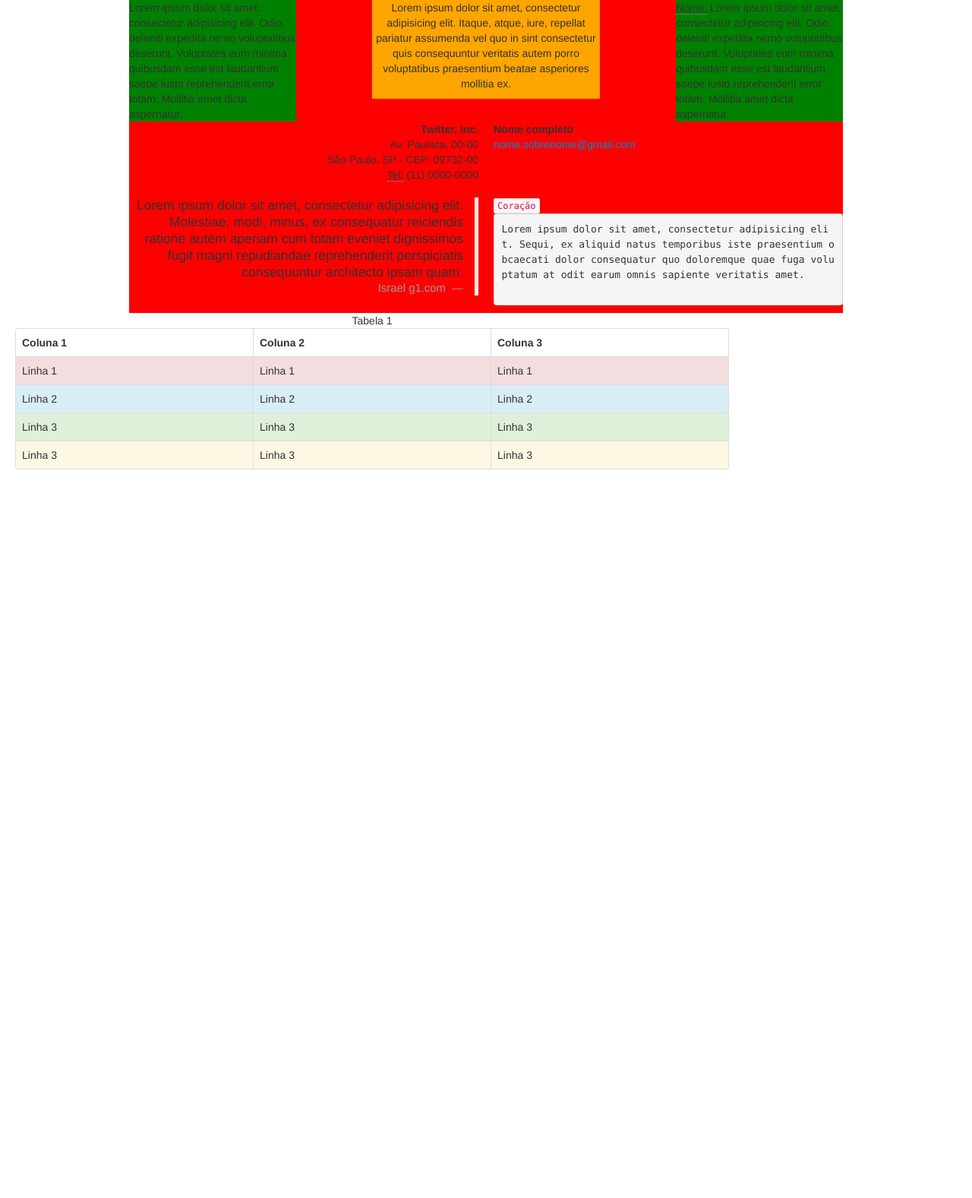
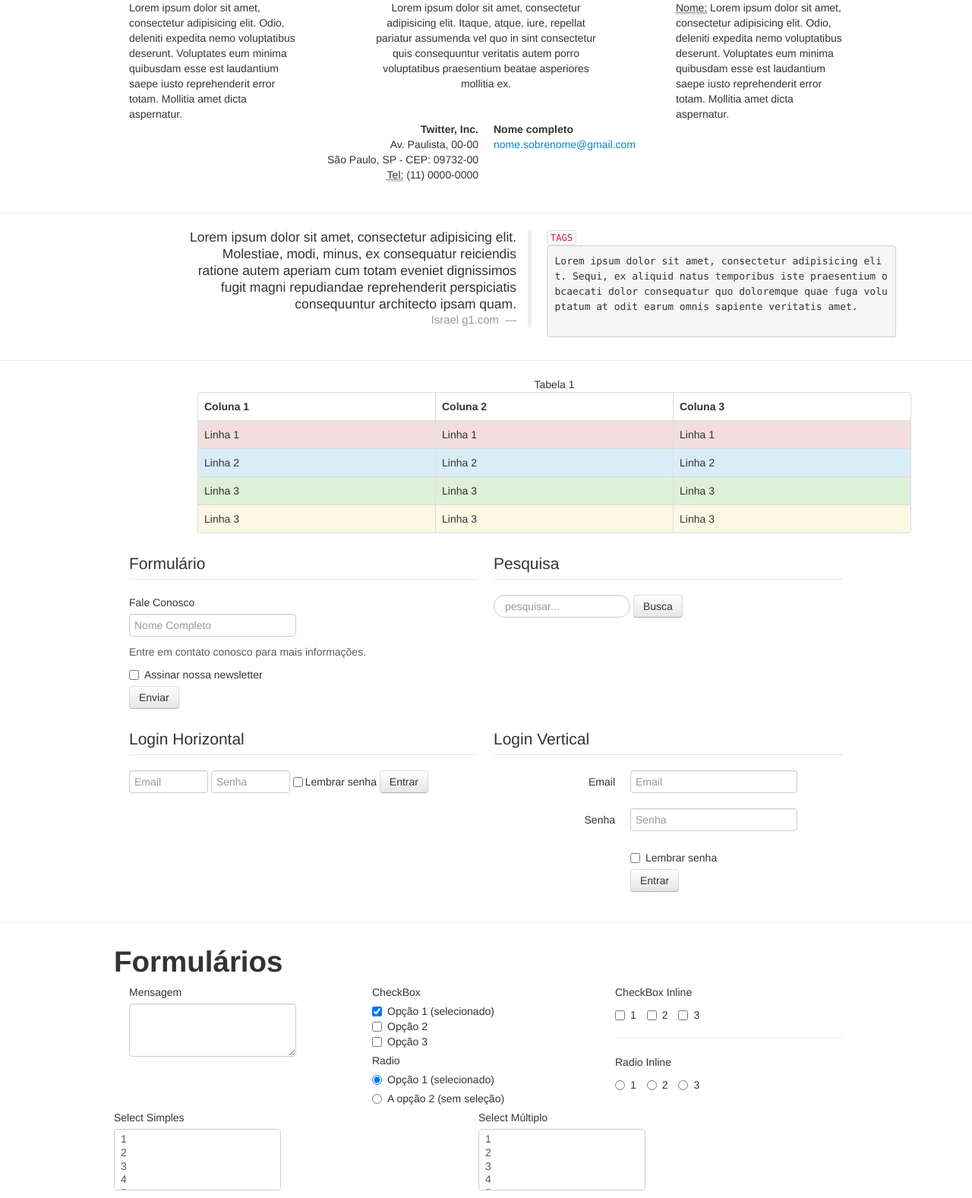
Before and after one commit to raloliver/bootstrap, a PHP site: page / in a window 1280 px wide. Shown: the whole page at 76% size. Before the commit the page ends 618 px from the top, so only its background shows below. Run offline with PHP 8.4, Linux system fonts and the light colour scheme.

Commit message:
Exemplos de Formulários com Bootstrap
Parte 1/2

```diff
--- a/index.php
+++ b/index.php
@@ -10,9 +10,9 @@
 				<script $src="js/html5shiv.js"></script>
 			<![endif]-->
 			<style type="text/css">
-				.container{background: red;}
+				/*.container{background: red;}
 				.span3{background: green;}
-				.span4{background: orange;}
+				.span4{background: orange;}*/
 			</style>
 		</head>
 		<body>
@@ -45,8 +45,10 @@
 					</address>
 				</div>
 			</div>
+			</div>
+			<hr>
 			<div class="row">
-				<div class="span6">
+				<div class="span6 offset3">
 					<blockquote class="pull-right">
 						<p>
 							Lorem ipsum dolor sit amet, consectetur adipisicing elit. Molestiae, modi, minus, ex consequatur reiciendis ratione autem aperiam cum totam eveniet dignissimos fugit magni repudiandae reprehenderit perspiciatis consequuntur architecto ipsam quam.
@@ -57,14 +59,14 @@
 					</blockquote>
 				</div>
 				<div class="span6">
-					<code>Coração</code>
+					<code>TAGS</code>
 					<pre>
 Lorem ipsum dolor sit amet, consectetur adipisicing elit. Sequi, ex aliquid natus temporibus iste praesentium obcaecati dolor consequatur quo doloremque quae fuga voluptatum at odit earum omnis sapiente veritatis amet.
 					</pre>
 				</div>
 			</div>
-			</div>
-				<div class="span12">
+			<hr>
+				<div class="span12 offset3">
 					<table class="table table-bordered table-hover">
 						<caption>Tabela 1</caption>
 							<thead>
@@ -98,7 +100,142 @@ Lorem ipsum dolor sit amet, consectetur adipisicing elit. Sequi, ex aliquid natu
 						</tbody>
 					</table>
 				</div>
+				<div class="container">
+					<div class="row">
+						<div class="span6">
+							<form>
+								<legend>Formulário</legend>
+									<label>Fale Conosco</label>
+									<input type="text" placeholder="Nome Completo">
+									<span class="help-block">Entre em contato conosco para mais informações.</span>
+									<label class="checkbox">
+									<input type="checkbox"> Assinar nossa newsletter
+									</label>
+									<button type="submit" class="btn">Enviar</button>
+							</form>
+						</div>
+						<div class="span6">
+							<form class="form-search">
+								<legend>Pesquisa</legend>
+								<input type="text" class="input-medium search-query" placeholder="pesquisar...">
+								<button type="submit" class="btn">Busca</button>
+							</form>
+						</div>
+					</div>
+				</div>
+				<div class="container">
+					<div class="row">
+						<div class="span6">
+							<form class="form-inline">
+								<legend>Login Horizontal</legend>
+								<input type="text" class="input-small" placeholder="Email">
+								<input type="password" class="input-small" placeholder="Senha">
+								<label class="checkbox">
+								<input type="checkbox"> Lembrar senha
+								</label>
+								<button type="submit" class="btn">Entrar</button>
+							</form>
+						</div>
+						<div class="span6">
+							<form class="form-horizontal">
+								<legend>Login Vertical</legend>
+									<div class="control-group">
+										<label class="control-label" for="inputEmail">Email</label>
+										<div class="controls">
+										<input type="text" id="inputEmail" placeholder="Email">
+										</div>
+									</div>
+									<div class="control-group">
+										<label class="control-label" for="inputPassword">Senha</label>
+										<div class="controls">
+										<input type="password" id="inputPassword" placeholder="Senha">
+									</div>
+									</div>
+									<div class="control-group">
+									<div class="controls">
+										<label class="checkbox">
+										<input type="checkbox">Lembrar senha
+										</label>
+									<button type="submit" class="btn">Entrar</button>
+									</div>
+								</div>
+							</form>
+						</div>
+					</div>
+				</div>
+			<hr>
+			<div class="container">
+				<div class="row">
+					<h1>Formulários</h1>
+					<div class="span4">
+						<label>Mensagem</label>
+						<textarea rows="3"></textarea>
+					</div>
+					<div class="span4">
+						<label>CheckBox</label>
+						<label class="checkbox">
+							<input type="checkbox" name="nome1" value="" checked> Opção 1 (selecionado)<br>
+							<input type="checkbox" name="nome2" value=""> Opção 2<br>
+							<input type="checkbox" name="nome3" value=""> Opção 3
+						</label>
+						<label>Radio</label>
+						<label class="radio">
+							<input type="radio" name="nome_radio" value="option1" checked>Opção 1 (selecionado)
+						</label>
+						<label class="radio">
+							<input type="radio" name="nome_radio" value="option2">
+							A opção 2 (sem seleção)
+						</label>
+					</div>
+					<div class="span4">
+						<label>CheckBox Inline</label>
+						<label class="checkbox inline">
+							<input type="checkbox" name="checkbox" id="inlineCheckbox1" value="option1"> 1
+							</label>
+							<label class="checkbox inline">
+							<input type="checkbox" name="checkbox" id="inlineCheckbox2" value="option2"> 2
+							</label>
+							<label class="checkbox inline">
+							<input type="checkbox" name="checkbox" id="inlineCheckbox3" value="option3"> 3
+						</label>
+						<hr>
+						<label>Radio Inline</label>
+						<label class="radio inline">
+							<input type="radio" name="nome_radio" id="inlineCheckbox1" value="option1"> 1
+							</label>
+							<label class="radio inline">
+							<input type="radio" name="nome_radio" id="inlineCheckbox2" value="option2"> 2
+							</label>
+							<label class="radio inline">
+							<input type="radio" name="nome_radio" id="inlineCheckbox3" value="option3"> 3
+						</label>
+					</div>
+					<div class="row">
+						<div class="span6">
+							<label>Select Simples</label>
+							<select multiple="combo">
+								<option value="1">1</option>
+								<option value="2">2</option>
+								<option value="3">3</option>
+								<option value="4">4</option>
+								<option value="5">5</option>
+							</select>
+						</div>
+						<div class="span6">
+							<label>Select Múltiplo</label>
+							<select multiple="multiple">
+								<option value="1">1</option>
+								<option value="2">2</option>
+								<option value="3">3</option>
+								<option value="4">4</option>
+								<option value="5">5</option>
+							</select>
+						</div>
+					</div>
+				</div>
 			</div>
+			</div>
+
 
 			<!-- Javascript -->
 			<script src="http://code.jquery.com/jquery.js"></script>
```
Also changed, not shown: formularios.php (added, +55 -0 lines).
